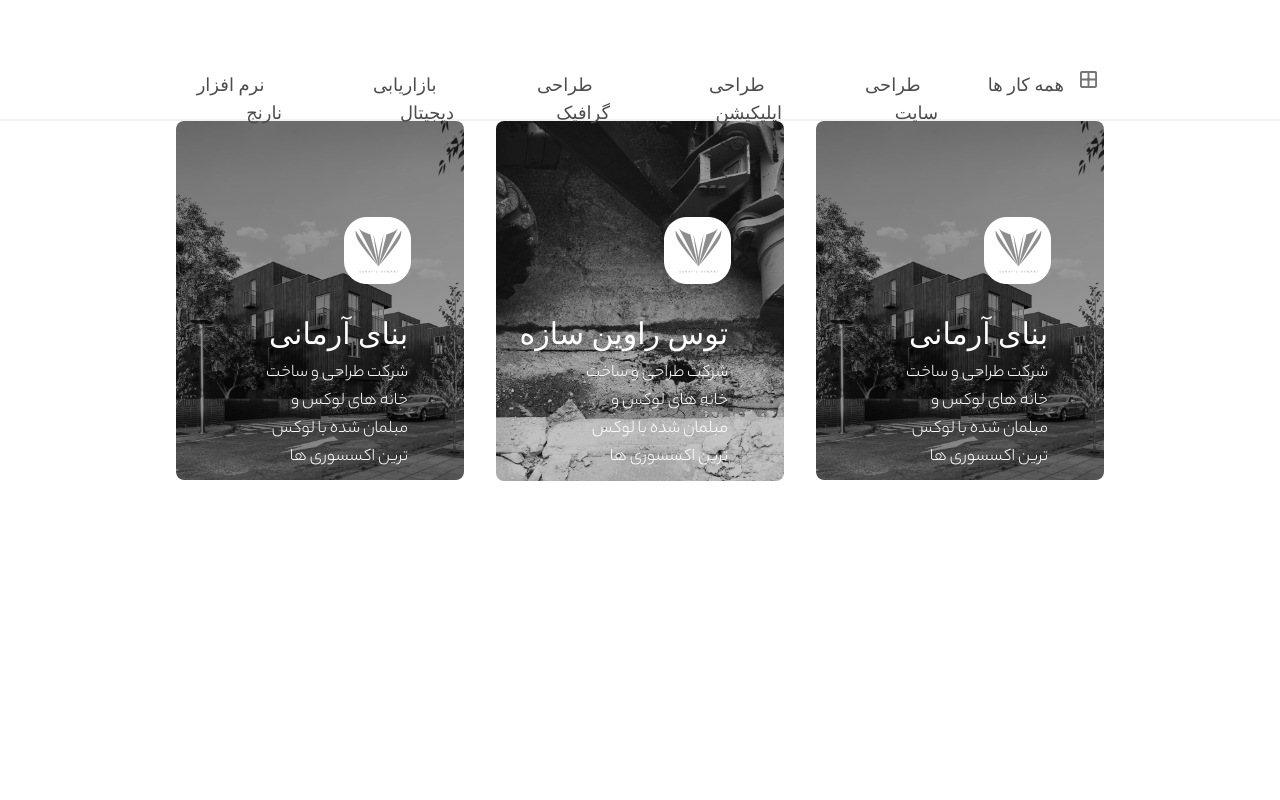
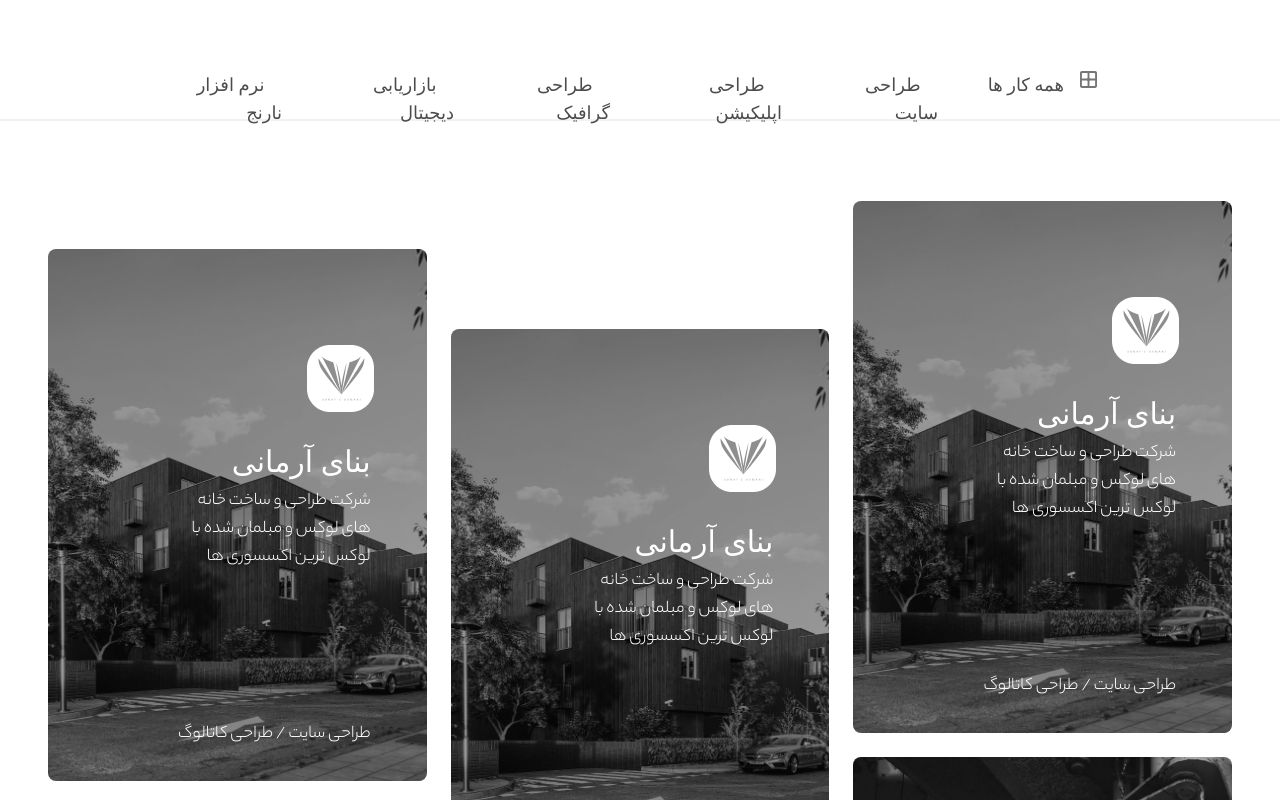
Before and after one commit to sb878787/naranj, a Vue app: page /portfolio in a window 1280 px wide. Shown: the part 480-1280 px from the top of the page. Built offline with nearby package versions, Linux system fonts and the light colour scheme; a web font is replaced by a local one.

Commit message:
Feat/naranj_commit

```diff
--- a/src/components/DivBlue.vue
+++ b/src/components/DivBlue.vue
@@ -1,5 +1,5 @@
 <template>
-    <div dir="rtl" class="xl:px-44 px-0 xl:mt-36">
+    <div dir="rtl" class="xl:px-44 px-0 xl:mt-32">
         <div class="flex xl:flex-row flex-col bg-[#2C56CF] xl:rounded-xl rounded-none w-full p-8 xl:p-16 pt-11 xl:py-20 justify-between">
             <div class="flex xl:flex-row flex-col gap-x-20">
                 <div>
--- a/src/views/Portfolio.vue
+++ b/src/views/Portfolio.vue
@@ -36,7 +36,7 @@
 
         <swiper :options="swiperOptions" class="xl:hidden px-8 border-b-2 border-[#F2F2F2] mt-12" dir="rtl">
             <swiper-slide>
-                <label class="font-YekanM text-lg text-[#4C4C4C] group flex space-x-4 items-stretch justify-stretch hover:text-[#FF8030] cursor-pointer hover:border-b-4 hover:border-[#FF8030] duration-75 pb-5 w-32 h-12"><input type="radio" class="tab" v-model="selectedCategory" value="All" />
+                <label class="font-YekanM text-lg text-[#4C4C4C] group flex space-x-4 items-stretch justify-stretch hover:text-[#FF8030] cursor-pointer hover:border-b-4 hover:border-[#FF8030] duration-75 pb-5 w-32 h-12"><input type="radio" class="invisible" v-model="selectedCategory" value="All" />
                     <svg width="17" height="17" viewBox="0 0 14 14" fill="none" xmlns="http://www.w3.org/2000/svg">
                         <path d="M0 1.55556V12.4444C0 13.3 0.7 14 1.55556 14H12.4444C13.3 14 14 13.3 14 12.4444V1.55556C14 0.7 13.3 0 12.4444 0H1.55556C0.7 0 0 0.7 0 1.55556ZM6.22222 12.4444H2.33333C1.90556 12.4444 1.55556 12.0944 1.55556 11.6667V7.77778H5.44444C5.87222 7.77778 6.22222 8.12778 6.22222 8.55556V12.4444ZM5.44444 6.22222H1.55556V2.33333C1.55556 1.90556 1.90556 1.55556 2.33333 1.55556H6.22222V5.44444C6.22222 5.87222 5.87222 6.22222 5.44444 6.22222ZM11.6667 12.4444H7.77778V8.55556C7.77778 8.12778 8.12778 7.77778 8.55556 7.77778H12.4444V11.6667C12.4444 12.0944 12.0944 12.4444 11.6667 12.4444ZM12.4444 6.22222H8.55556C8.12778 6.22222 7.77778 5.87222 7.77778 5.44444V1.55556H11.6667C12.0944 1.55556 12.4444 1.90556 12.4444 2.33333V6.22222Z" class="fill-[#767676] group-hover:fill-[#FF8030] duration-75"/>
                     </svg>
@@ -44,61 +44,131 @@
                 </label>
             </swiper-slide>
             <swiper-slide>
-                <label class="font-YekanM text-lg text-[#4C4C4C] hover:text-[#FF8030] cursor-pointer hover:border-b-4 hover:border-[#FF8030] duration-75 pb-5 w-28 h-12"><input type="radio" class="tab" v-model="selectedCategory" value="Site" /> طراحی سایت</label>
+                <label class="font-YekanM text-lg text-[#4C4C4C] hover:text-[#FF8030] cursor-pointer hover:border-b-4 hover:border-[#FF8030] duration-75 pb-5 w-28 h-12"><input type="radio" class="invisible" v-model="selectedCategory" value="Site" /> طراحی سایت</label>
             </swiper-slide>
             <swiper-slide>
-                <label class="font-YekanM text-lg text-[#4C4C4C] hover:text-[#FF8030] cursor-pointer hover:border-b-4 hover:border-[#FF8030] duration-75 pb-5 w-32 h-12"><input type="radio" class="tab" v-model="selectedCategory" value="App" /> طراحی اپلیکیشن</label>
+                <label class="font-YekanM text-lg text-[#4C4C4C] hover:text-[#FF8030] cursor-pointer hover:border-b-4 hover:border-[#FF8030] duration-75 pb-5 w-32 h-12"><input type="radio" class="invisible" v-model="selectedCategory" value="App" /> طراحی اپلیکیشن</label>
             </swiper-slide>
             <swiper-slide>
-                <label class="font-YekanM text-lg text-[#4C4C4C] hover:text-[#FF8030] cursor-pointer hover:border-b-4 hover:border-[#FF8030] duration-75 pb-5 w-28 h-12"><input type="radio" class="tab" v-model="selectedCategory" value="Graphics" /> طراحی گرافیک</label>
+                <label class="font-YekanM text-lg text-[#4C4C4C] hover:text-[#FF8030] cursor-pointer hover:border-b-4 hover:border-[#FF8030] duration-75 pb-5 w-28 h-12"><input type="radio" class="invisible" v-model="selectedCategory" value="Graphics" /> طراحی گرافیک</label>
             </swiper-slide>
             <swiper-slide>
-                <label class="font-YekanM text-lg text-[#4C4C4C] hover:text-[#FF8030] cursor-pointer hover:border-b-4 hover:border-[#FF8030] duration-75 pb-5 w-32 h-12"><input type="radio" class="tab" v-model="selectedCategory" value="Digital" /> بازاریابی دیجیتال</label>
+                <label class="font-YekanM text-lg text-[#4C4C4C] hover:text-[#FF8030] cursor-pointer hover:border-b-4 hover:border-[#FF8030] duration-75 pb-5 w-32 h-12"><input type="radio" class="invisible" v-model="selectedCategory" value="Digital" /> بازاریابی دیجیتال</label>
             </swiper-slide>
             <swiper-slide>
-                <label class="font-YekanM text-lg text-[#4C4C4C] hover:text-[#FF8030] cursor-pointer hover:border-b-4 hover:border-[#FF8030] duration-75 pb-5 w-28 h-12"><input type="radio" class="tab" v-model="selectedCategory" value="software" /> نرم افزار نارنج</label>
+                <label class="font-YekanM text-lg text-[#4C4C4C] hover:text-[#FF8030] cursor-pointer hover:border-b-4 hover:border-[#FF8030] duration-75 pb-5 w-28 h-12"><input type="radio" class="invisible" v-model="selectedCategory" value="software" /> نرم افزار نارنج</label>
             </swiper-slide>
         </swiper>
 
         <div class="border-b-2 border-[#F2F2F2] hidden xl:block">
             <div class="flex flex-col xl:flex-row xl:justify-center xl:items-center justify-start items-start gap-x-11 px-8 xl:px-0 xl:mt-20 mt-14" dir="rtl">
-                <label class="font-YekanM text-lg text-[#4C4C4C] group flex space-x-4 items-stretch justify-stretch hover:text-[#FF8030] cursor-pointer hover:border-b-4 hover:border-[#FF8030] duration-75 pb-5 w-32 h-12"><input type="radio" class="tab" v-model="selectedCategory" value="All" />
+                <label class="font-YekanM text-lg text-[#4C4C4C] group flex space-x-4 items-stretch justify-stretch hover:text-[#FF8030] cursor-pointer hover:border-b-4 hover:border-[#FF8030] duration-75 pb-5 w-32 h-12"><input type="radio" class="invisible" v-model="selectedCategory" value="All" />
                     <svg width="17" height="17" viewBox="0 0 14 14" fill="none" xmlns="http://www.w3.org/2000/svg">
                         <path d="M0 1.55556V12.4444C0 13.3 0.7 14 1.55556 14H12.4444C13.3 14 14 13.3 14 12.4444V1.55556C14 0.7 13.3 0 12.4444 0H1.55556C0.7 0 0 0.7 0 1.55556ZM6.22222 12.4444H2.33333C1.90556 12.4444 1.55556 12.0944 1.55556 11.6667V7.77778H5.44444C5.87222 7.77778 6.22222 8.12778 6.22222 8.55556V12.4444ZM5.44444 6.22222H1.55556V2.33333C1.55556 1.90556 1.90556 1.55556 2.33333 1.55556H6.22222V5.44444C6.22222 5.87222 5.87222 6.22222 5.44444 6.22222ZM11.6667 12.4444H7.77778V8.55556C7.77778 8.12778 8.12778 7.77778 8.55556 7.77778H12.4444V11.6667C12.4444 12.0944 12.0944 12.4444 11.6667 12.4444ZM12.4444 6.22222H8.55556C8.12778 6.22222 7.77778 5.87222 7.77778 5.44444V1.55556H11.6667C12.0944 1.55556 12.4444 1.90556 12.4444 2.33333V6.22222Z" class="fill-[#767676] group-hover:fill-[#FF8030] duration-75"/>
                     </svg>
                     همه کار ها
                 </label>
-                <label class="font-YekanM text-lg text-[#4C4C4C] hover:text-[#FF8030] cursor-pointer hover:border-b-4 hover:border-[#FF8030] duration-75 pb-5 w-28 h-12"><input type="radio" class="tab" v-model="selectedCategory" value="Site" /> طراحی سایت</label>
-                <label class="font-YekanM text-lg text-[#4C4C4C] hover:text-[#FF8030] cursor-pointer hover:border-b-4 hover:border-[#FF8030] duration-75 pb-5 w-32 h-12"><input type="radio" class="tab" v-model="selectedCategory" value="App" /> طراحی اپلیکیشن</label>
-                <label class="font-YekanM text-lg text-[#4C4C4C] hover:text-[#FF8030] cursor-pointer hover:border-b-4 hover:border-[#FF8030] duration-75 pb-5 w-28 h-12"><input type="radio" class="tab" v-model="selectedCategory" value="Graphics" /> طراحی گرافیک</label>
-                <label class="font-YekanM text-lg text-[#4C4C4C] hover:text-[#FF8030] cursor-pointer hover:border-b-4 hover:border-[#FF8030] duration-75 pb-5 w-32 h-12"><input type="radio" class="tab" v-model="selectedCategory" value="Digital" /> بازاریابی دیجیتال</label>
-                <label class="font-YekanM text-lg text-[#4C4C4C] hover:text-[#FF8030] cursor-pointer hover:border-b-4 hover:border-[#FF8030] duration-75 pb-5 w-28 h-12"><input type="radio" class="tab" v-model="selectedCategory" value="software" /> نرم افزار نارنج</label>
+                <label class="font-YekanM text-lg text-[#4C4C4C] hover:text-[#FF8030] cursor-pointer hover:border-b-4 hover:border-[#FF8030] duration-75 pb-5 w-28 h-12"><input type="radio" class="invisible" v-model="selectedCategory" value="Site" /> طراحی سایت</label>
+                <label class="font-YekanM text-lg text-[#4C4C4C] hover:text-[#FF8030] cursor-pointer hover:border-b-4 hover:border-[#FF8030] duration-75 pb-5 w-32 h-12"><input type="radio" class="invisible" v-model="selectedCategory" value="App" /> طراحی اپلیکیشن</label>
+                <label class="font-YekanM text-lg text-[#4C4C4C] hover:text-[#FF8030] cursor-pointer hover:border-b-4 hover:border-[#FF8030] duration-75 pb-5 w-28 h-12"><input type="radio" class="invisible" v-model="selectedCategory" value="Graphics" /> طراحی گرافیک</label>
+                <label class="font-YekanM text-lg text-[#4C4C4C] hover:text-[#FF8030] cursor-pointer hover:border-b-4 hover:border-[#FF8030] duration-75 pb-5 w-32 h-12"><input type="radio" class="invisible" v-model="selectedCategory" value="Digital" /> بازاریابی دیجیتال</label>
+                <label class="font-YekanM text-lg text-[#4C4C4C] hover:text-[#FF8030] cursor-pointer hover:border-b-4 hover:border-[#FF8030] duration-75 pb-5 w-28 h-12"><input type="radio" class="invisible" v-model="selectedCategory" value="software" /> نرم افزار نارنج</label>
             </div>
         </div>
-        <div class="xl:mt-0 mt-12 mb-20 xl:mb-0 xl:px-44" dir="rtl">
-            <div class="grid grid-cols-1 xl:grid-cols-3 gap-y-32 gap-x-8 justify-center items-center">
-                <div v-for="event, index in filteredPeople" class="grid px-6 xl:px-0">
-                    <!-- :class="(index == 1) ? 'mt-40' : ''" -->
-                    <div class="relative xl:w-full h-auto rounded-lg group">
-                        <img :src="event.img" class="absolute object-cover -z-20 w-full h-auto object-center rounded-lg transition-all grayscale group-hover:grayscale-0" :alt="event.alt"/>
-                        <img :src="event.logo" class="xl:mr-9 mr-2 mt-24" :alt="event.altLogo"/>
+        <div class="xl:mt-0 mt-12 container mx-auto px-6 md:px-12" dir="rtl">
+            <div class="columns-1 sm:columns-2 lg:columns-3 gap-6 space-y-6 pt-20">
+                <div v-for="event, index in filteredPeople" class="aspect-video rounded-3xl" :class="[(index == 2) ? 'pt-32' : '' , (index == 4) ? 'pt-12' : '']">
+                    <div class="relative w-full h-[532px] rounded-lg group">
+                        <img :src="event.img" class="absolute object-cover -z-20 w-full h-[532px] object-center rounded-lg transition-all grayscale group-hover:grayscale-0" :alt="event.alt"/>
+                        <img :src="event.logo" class="xl:mr-9 mr-2 pt-24" :alt="event.altLogo"/>
                         <p class="text-white font-YekanM text-3xl xl:mr-14 mr-7 mt-8">{{ event.title }}</p>
                         <p class="font-YekanL text-white text-lg xl:mr-14 mr-7 mt-2 w-3/4 xl:w-1/2">{{ event.text }}</p>
                         <div class="flex justify-center items-center">
-                            <button type="button" class="font-YekanM text-center py-4 px-10 mt-36 rounded-md bg-white invisible group-hover:visible group-hover:duration-300 group-hover:-translate-y-16">
+                            <button type="button" class="font-YekanM text-center py-4 px-10 mt-36 rounded-md bg-white invisible group-hover:visible group-hover:duration-300 group-hover:-translate-y-24">
                                 مشاهده پروژه
                             </button>
                         </div>
-                        <p class="font-YekanL text-white text-lg xl:mr-14 mr-7 absolute -bottom-14">{{ event.type }}</p>
+                        <p class="font-YekanL text-white text-lg xl:mr-14 mr-7 absolute bottom-8">{{ event.type }}</p>
                     </div>
                 </div>
             </div>
         </div>
-
-
-
-
-
+        <!-- <div class="container mx-auto px-6 md:px-12">
+            <div class="columns-1 sm:columns-2 lg:columns-3 gap-6 space-y-6">
+                <div class="aspect-video p-8 rounded-3xl border border-gray-100 bg-white dark:border-gray-700 dark:bg-gray-800">
+                    <div class="mb-8 flex items-center gap-4">
+                        <img src="../assets/Group 228.png" alt="" class="w-12 h-12 rounded-full object-cover">
+                        <div>
+                            <h4 class="text-lg font-semibold text-gray-700 dark:text-white">Mohammad Ali</h4>
+                            <span class="text-gray-600 dark:text-gray-400">Web dev</span>
+                        </div>
+                    </div>
+                    <p class="text-gray-600 dark:text-gray-300">
+                        Lorem ipsum dolor sit amet consectetur, adipisicing elit. Voluptatibus vitae iste earum rem, iusto, omnis dolorem aut reprehenderit doloremque assumenda consectetur soluta quae hic veritatis mollitia, suscipit impedit perspiciatis laborum?
+                    </p>
+                </div>
+                <div class="aspect-video p-8 rounded-3xl border border-gray-100 bg-white dark:border-gray-700 dark:bg-gray-800">
+                    <div class="mb-8 flex items-center gap-4">
+                        <img src="../assets/Group 228.png" alt="" class="w-12 h-12 rounded-full object-cover">
+                        <div>
+                            <h4 class="text-lg font-semibold text-gray-700 dark:text-white">Mohammad Ali</h4>
+                            <span class="text-gray-600 dark:text-gray-400">Web dev</span>
+                        </div>
+                    </div>
+                    <p class="text-gray-600 dark:text-gray-300">Lorem ipsum dolor sit amet consectetur adipisicing elit. Eum odit architecto est perspiciatis atque illo dolore, saepe cupiditate odio pariatur aut eos labore quisquam sunt voluptate ad at ex cum.
+                        Lorem ipsum dolor sit amet consectetur, adipisicing elit. Voluptatibus vitae iste earum rem, iusto, omnis dolorem aut reprehenderit doloremque assumenda consectetur soluta quae hic veritatis mollitia, suscipit impedit perspiciatis laborum?
+                    </p>
+                </div>
+                <div class="aspect-video p-8 rounded-3xl border border-gray-100 bg-white dark:border-gray-700 dark:bg-gray-800">
+                    <div class="mb-8 flex items-center gap-4">
+                        <img src="../assets/Group 228.png" alt="" class="w-12 h-12 rounded-full object-cover">
+                        <div>
+                            <h4 class="text-lg font-semibold text-gray-700 dark:text-white">Mohammad Ali</h4>
+                            <span class="text-gray-600 dark:text-gray-400">Web dev</span>
+                        </div>
+                    </div>
+                    <p class="text-gray-600 dark:text-gray-300">
+                        Lorem ipsum dolor sit amet consectetur adipisicing elit. Eum odit architecto est perspiciatis atque illo dolore, saepe cupiditate odio pariatur aut eos labore quisquam sunt voluptate ad at ex cum.
+                    </p>
+                </div>
+                <div class="aspect-video p-8 rounded-3xl border border-gray-100 bg-white dark:border-gray-700 dark:bg-gray-800">
+                    <div class="mb-8 flex items-center gap-4">
+                        <img src="../assets/Group 228.png" alt="" class="w-12 h-12 rounded-full object-cover">
+                        <div>
+                            <h4 class="text-lg font-semibold text-gray-700 dark:text-white">Mohammad Ali</h4>
+                            <span class="text-gray-600 dark:text-gray-400">Web dev</span>
+                        </div>
+                    </div>
+                    <p class="text-gray-600 dark:text-gray-300">
+                        Lorem ipsum dolor sit amet consectetur, adipisicing elit. Voluptatibus vitae iste earum rem, iusto, omnis dolorem aut reprehenderit doloremque assumenda consectetur soluta quae hic veritatis mollitia, suscipit impedit perspiciatis laborum?
+                    </p>
+                </div>
+                <div class="aspect-video p-8 rounded-3xl border border-gray-100 bg-white dark:border-gray-700 dark:bg-gray-800">
+                    <div class="mb-8 flex items-center gap-4">
+                        <img src="../assets/Group 228.png" alt="" class="w-12 h-12 rounded-full object-cover">
+                        <div>
+                            <h4 class="text-lg font-semibold text-gray-700 dark:text-white">Mohammad Ali</h4>
+                            <span class="text-gray-600 dark:text-gray-400">Web dev</span>
+                        </div>
+                    </div>
+                    <p class="text-gray-600 dark:text-gray-300">Lorem ipsum dolor sit amet consectetur adipisicing elit. Eum odit architecto est perspiciatis atque illo dolore, saepe cupiditate odio pariatur aut eos labore quisquam sunt voluptate ad at ex cum.
+                        Lorem ipsum dolor sit amet consectetur, adipisicing elit. Voluptatibus vitae iste earum rem, iusto, omnis dolorem aut reprehenderit doloremque assumenda consectetur soluta quae hic veritatis mollitia, suscipit impedit perspiciatis laborum?
+                    </p>
+                </div>
+                <div class="aspect-video p-8 rounded-3xl border border-gray-100 bg-white dark:border-gray-700 dark:bg-gray-800">
+                    <div class="mb-8 flex items-center gap-4">
+                        <img src="../assets/Group 228.png" alt="" class="w-12 h-12 rounded-full object-cover">
+                        <div>
+                            <h4 class="text-lg font-semibold text-gray-700 dark:text-white">Mohammad Ali</h4>
+                            <span class="text-gray-600 dark:text-gray-400">Web dev</span>
+                        </div>
+                    </div>
+                    <p class="text-gray-600 dark:text-gray-300">
+                        Lorem ipsum dolor sit amet consectetur adipisicing elit. Eum odit architecto est perspiciatis atque illo dolore, saepe cupiditate odio pariatur aut eos labore quisquam sunt voluptate ad at ex cum.
+                    </p>
+                </div>
+            </div>
+        </div> -->
         <DivBlue></DivBlue>
         <Footer></Footer>
     </div>
@@ -213,9 +283,3 @@
         }
     }
 </script>
-
-<style>
-    .tab {
-        visibility:hidden;
-    }
-</style>
```
